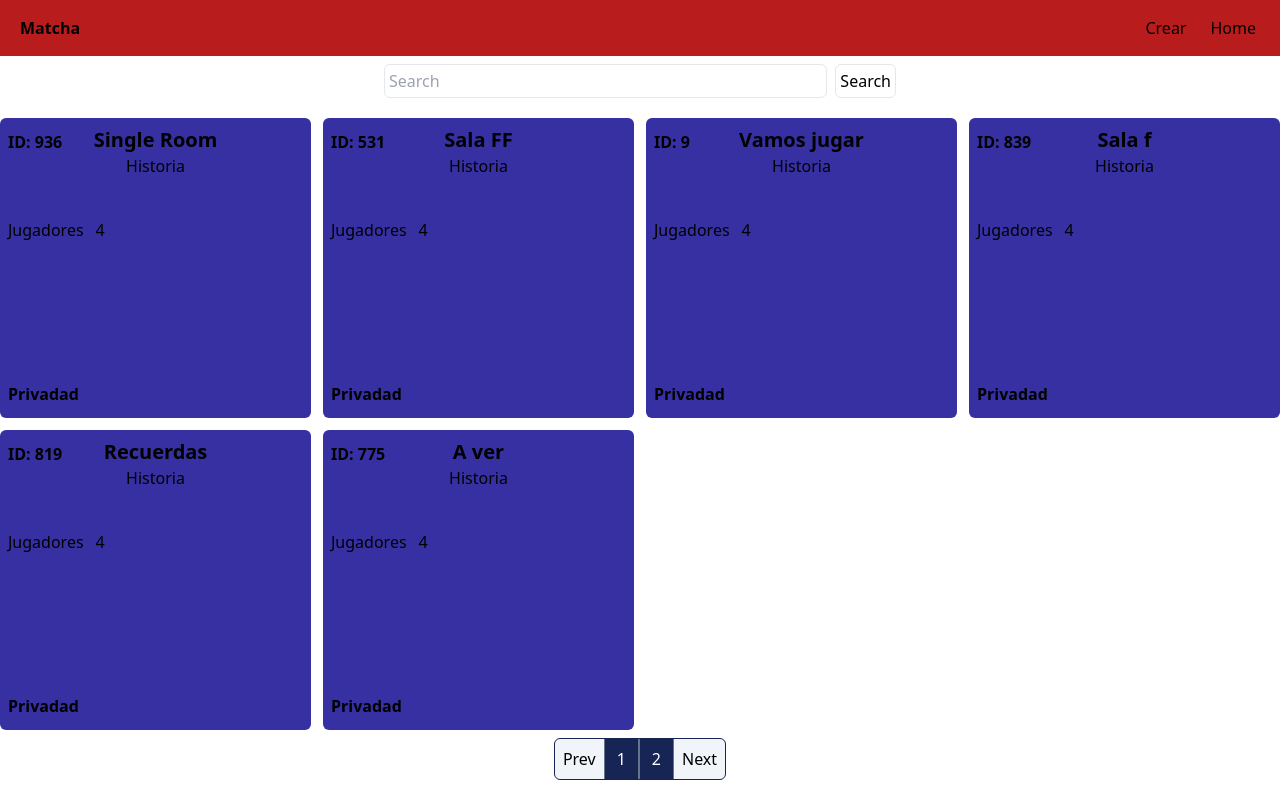
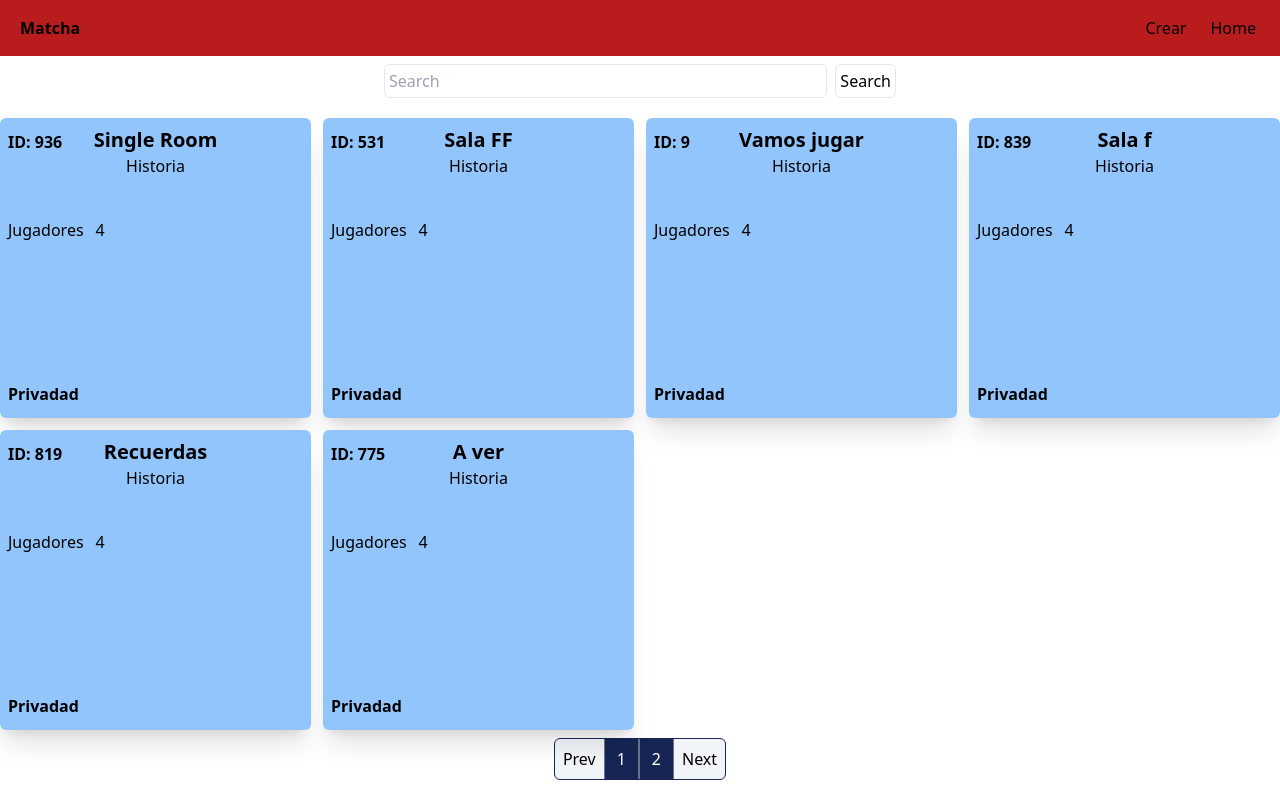
Before and after one commit to LuisArielRetanaHernadez/Memorama, a React (Vite) app: page / in a window 1280 px wide. Built offline with nearby package versions, Linux system fonts and the light colour scheme.

Commit message:
cambiando el color de fondo de los room

```diff
--- a/src/components/Room/Room.jsx
+++ b/src/components/Room/Room.jsx
@@ -2,7 +2,7 @@
 const Room = ({id, title}) => {
 
   return (
-    <div className="p-2 rounded-md bg-indigo-800 relative">
+    <div className="p-2 rounded-md bg-blue-300 shadow-xl relative">
       <div className="text-center">
         <h3 className="font-bold text-xl">{title}</h3>
         <h4 className="">Historia</h4>
```
